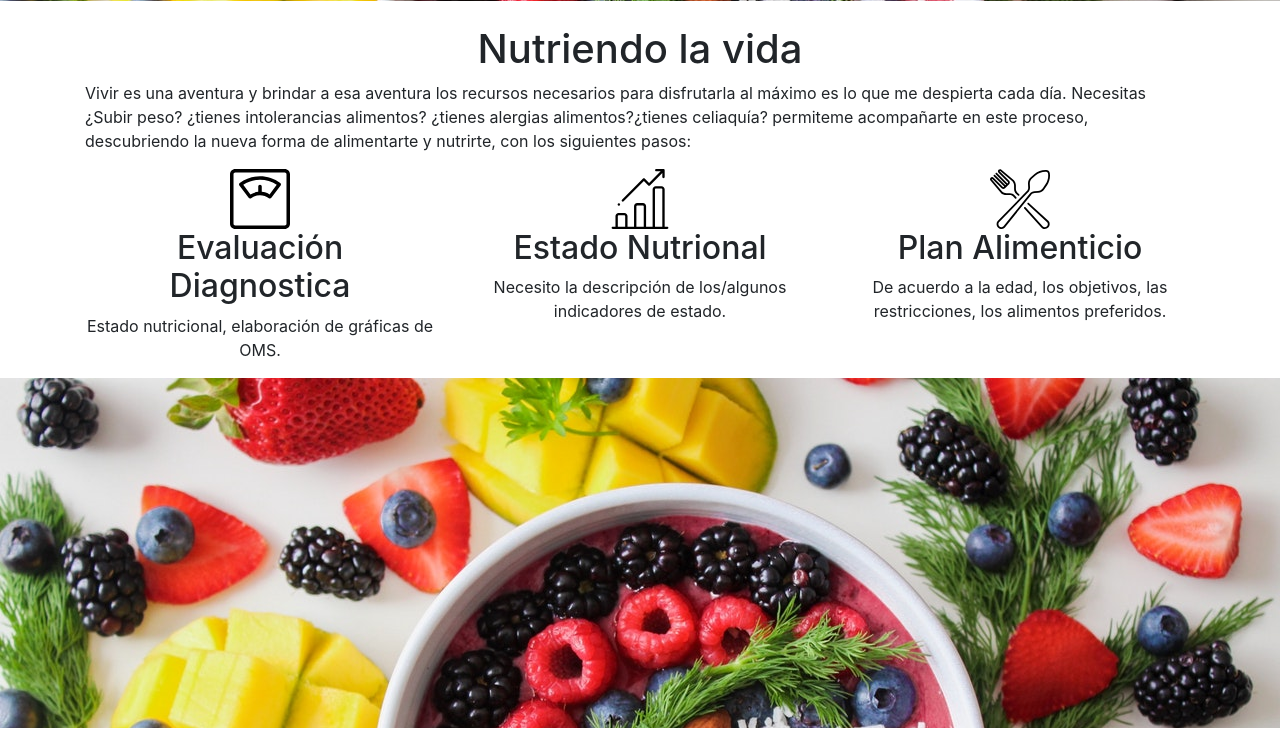
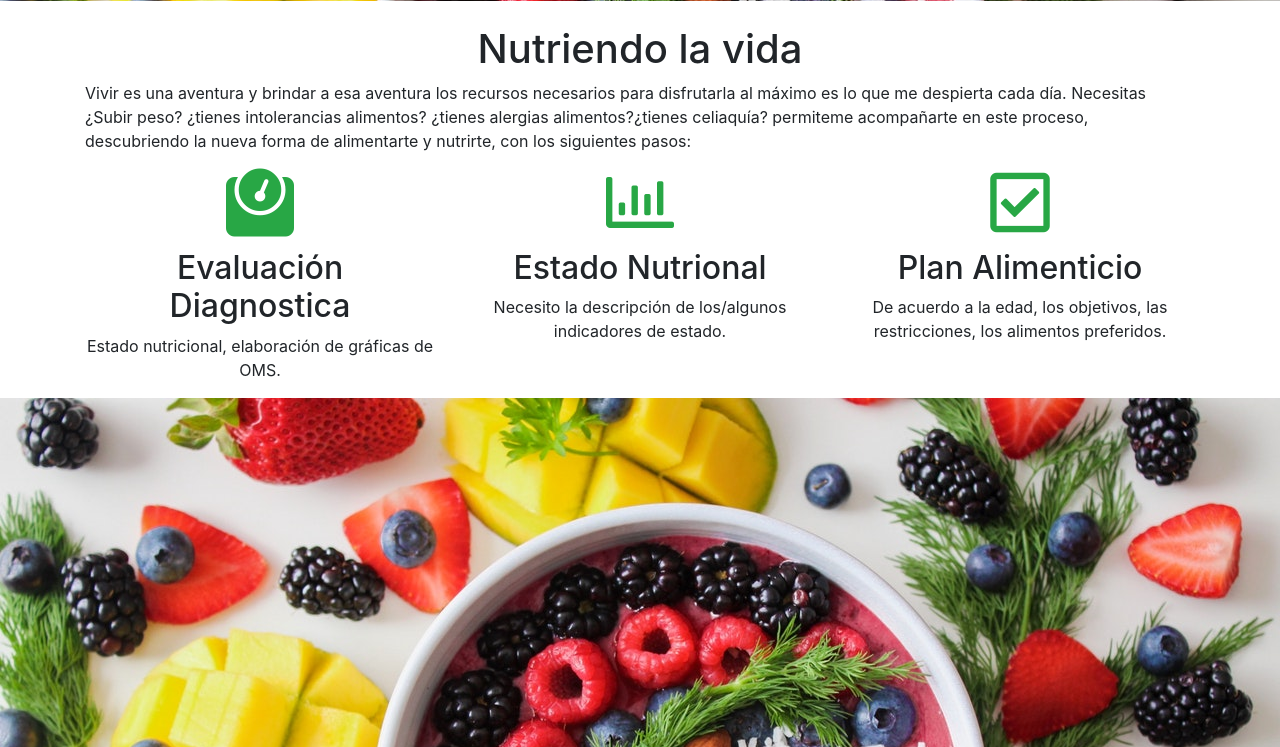
Before and after one commit to rcarlosalba/gabrielaestrada, a PHP site: page / in a window 1280 px wide. Shown: the part 435-1182 px from the top of the page. Run offline with PHP 8.4, Linux system fonts and the light colour scheme; some libraries are stand-ins or nearby versions.

Commit message:
fontawesome icons

```diff
--- a/componentes/footer.pug
+++ b/componentes/footer.pug
@@ -4,10 +4,10 @@ footer#footer
       .col
         p Sigueme
         a(href="")
-          img.icon.mr-1.mb-1(src="..//assets/fb.svg", alt="")
+          i.fab.fa-facebook-square.icon.mb-1.text-success
         a(href="")
-          img.icon.mr-1.mb-1(src="..//assets/ins.svg", alt="")
+          i.fab.fa-instagram-square.icon.mb-1.text-success
       .col
         p Escribeme
         a(href="mailto:nutricion@gabrielaestrada.com")
-          img.icon.mr-1.mb-1(src="..//assets/email.svg", alt="")
+          i.far.fa-envelope.icon.mb-1.text-success
--- a/componentes/head.pug
+++ b/componentes/head.pug
@@ -1,5 +1,7 @@
 head
   meta(charset="UTF-8")
   meta(name="viewport" content="width=device-width, initial-scale=1.0")
+  //- estilos bootstrap
   link(rel="stylesheet", href="https://stackpath.bootstrapcdn.com/bootstrap/4.4.1/css/bootstrap.min.css")
+  //- estilos personalizados
   link(rel="stylesheet", href="./css/style.css")
--- a/css/style.css
+++ b/css/style.css
@@ -38,7 +38,7 @@
 }
 
 .icon {
-  max-height: 60px;
+  font-size: 68px;
 }
 
 .profile {
--- a/index.html
+++ b/index.html
@@ -35,18 +35,18 @@
       </div>
       <div class="row">
         <div class="col-sm-12 col-md-4">
-          <div class="container-icon d-flex align-items-center justify-content-center"><img class="icon" src="..//assets/evaluacion.svg" alt="" srcset=""></div>
-          <h2 class="text-center">Evaluación Diagnostica</h2>
+          <div class="container-icon d-flex align-items-center justify-content-center"><i class="fas fa-weight icon mb-1 text-success"></i></div>
+          <h2 class="text-center mt-2">Evaluación Diagnostica</h2>
           <p class="text-center">Estado nutricional, elaboración de gráficas de OMS.</p>
         </div>
         <div class="col-sm-12 col-md-4">
-          <div class="container-icon d-flex align-items-center justify-content-center"><img class="icon" src="..//assets/estado.svg" alt="" srcset=""></div>
-          <h2 class="text-center">Estado Nutrional</h2>
+          <div class="container-icon d-flex align-items-center justify-content-center"><i class="far fa-chart-bar icon mb-1 text-success"></i></div>
+          <h2 class="text-center mt-2">Estado Nutrional</h2>
           <p class="text-center">Necesito la descripción de los/algunos indicadores de estado. </p>
         </div>
         <div class="col-sm-12 col-md-4">
-          <div class="container-icon d-flex align-items-center justify-content-center"><img class="icon" src="..//assets/plan.svg" alt="" srcset=""></div>
-          <h2 class="text-center">Plan Alimenticio</h2>
+          <div class="container-icon d-flex align-items-center justify-content-center"><i class="far fa-check-square icon mb-1 text-success"></i></div>
+          <h2 class="text-center mt-2">Plan Alimenticio</h2>
           <p class="text-center">De acuerdo a la edad, los objetivos, las restricciones, los alimentos preferidos. </p>
         </div>
       </div>
@@ -113,20 +113,21 @@
         </div>
       </div>
     </div>
-    <script src="https://code.jquery.com/jquery-3.4.1.slim.min.js"></script>
-    <script src="https://cdn.jsdelivr.net/npm/popper.js@1.16.0/dist/umd/popper.min.js"></script>
-    <script src="https://stackpath.bootstrapcdn.com/bootstrap/4.4.1/js/bootstrap.min.js"></script>
     <footer id="footer">
       <div class="container mt-4 mb-4">
         <div class="row">
           <div class="col">
-            <p>Sigueme</p><a href=""><img class="icon mr-1 mb-1" src="..//assets/fb.svg" alt=""></a><a href=""><img class="icon mr-1 mb-1" src="..//assets/ins.svg" alt=""></a>
+            <p>Sigueme</p><a href=""><i class="fab fa-facebook-square icon mb-1 text-success"></i></a><a href=""><i class="fab fa-instagram-square icon mb-1 text-success"></i></a>
           </div>
           <div class="col">
-            <p>Escribeme</p><a href="mailto:nutricion@gabrielaestrada.com"><img class="icon mr-1 mb-1" src="..//assets/email.svg" alt=""></a>
+            <p>Escribeme</p><a href="mailto:nutricion@gabrielaestrada.com"><i class="far fa-envelope icon mb-1 text-success"></i></a>
           </div>
         </div>
       </div>
     </footer>
+    <link rel="stylesheet" href="https://cdnjs.cloudflare.com/ajax/libs/font-awesome/5.12.1/css/all.min.css">
+    <script src="https://code.jquery.com/jquery-3.4.1.slim.min.js"></script>
+    <script src="https://cdn.jsdelivr.net/npm/popper.js@1.16.0/dist/umd/popper.min.js"></script>
+    <script src="https://stackpath.bootstrapcdn.com/bootstrap/4.4.1/js/bootstrap.min.js"></script>
   </body>
 </html>
--- a/index.pug
+++ b/index.pug
@@ -4,7 +4,10 @@ html(lang="es")
   body
     include componentes/header.pug
     include componentes/contenido.pug
+    include componentes/footer.pug
+    //- font-awesome
+    link(rel="stylesheet", href="https://cdnjs.cloudflare.com/ajax/libs/font-awesome/5.12.1/css/all.min.css")
+    //- scripts bootstrap
     script(src="https://code.jquery.com/jquery-3.4.1.slim.min.js")
     script(src="https://cdn.jsdelivr.net/npm/popper.js@1.16.0/dist/umd/popper.min.js")
     script(src="https://stackpath.bootstrapcdn.com/bootstrap/4.4.1/js/bootstrap.min.js")
-    include componentes/footer.pug
--- a/scss/style.scss
+++ b/scss/style.scss
@@ -31,7 +31,7 @@
   max-width: 100%;
 }
 .icon{
-  max-height: 60px;
+  font-size: 68px;
 }
 .profile{
   max-width: 100%;
```
Also changed, not shown: componentes/contenido.pug (+6 -6 lines).
